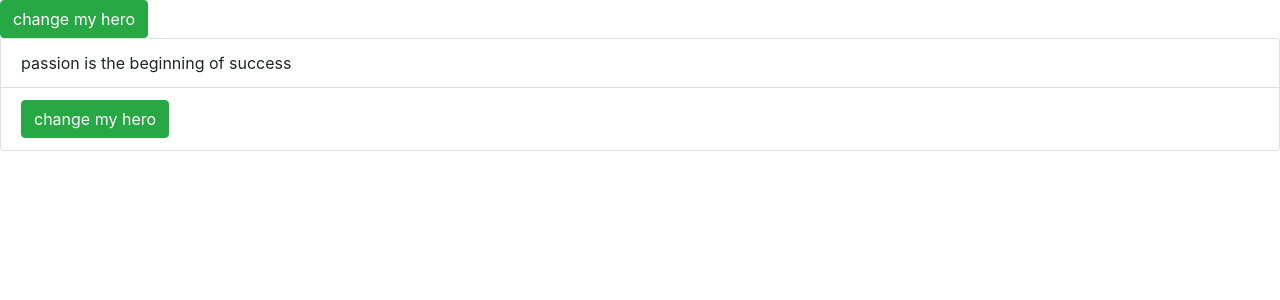
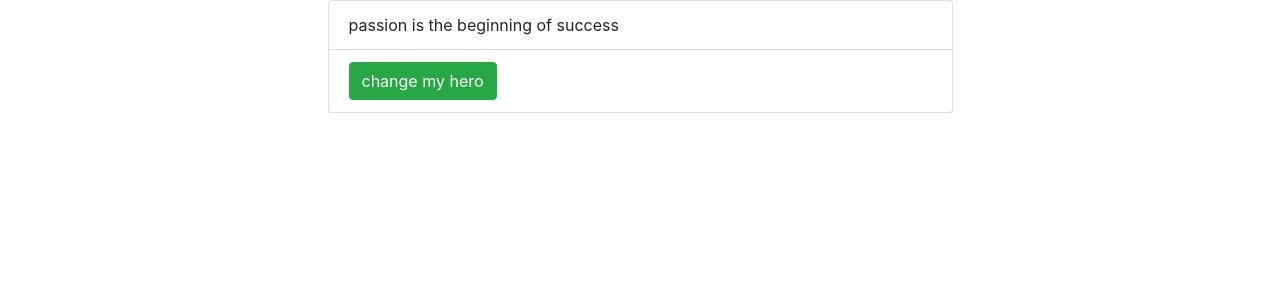
Before and after one commit to EnockOMONDI/QUOTES, an Angular app: page / in a window 1280 px wide. Shown: the top 300 px of the page. Built offline with nearby package versions, Linux system fonts and the light colour scheme.

Commit message:
positioned my properties

```diff
--- a/src/app/motivational-quotes/motivational-quotes.component.html
+++ b/src/app/motivational-quotes/motivational-quotes.component.html
@@ -7,11 +7,15 @@
   <title>QUOTES</title>
 </head>
 <body>
+<div class="row">
+  <div class="col-6 offset-3">
+    <ul class="list-group">
+      <li class="list-group-item">{{quote1}}</li>
+      <li class="list-group-item"><button class="btn btn-success"  type="button" name="button" (click) = "changehero()">change my hero </button></li>
+    </ul>
+  </div>
+</div>
 
-<button class="btn btn-success"  type="button" name="button" (click) = "changehero()">change my hero </button>
-<ul class="list-group">
-  <li class="list-group-item">{{quote1}}</li>
-  <li class="list-group-item"><button class="btn btn-success"  type="button" name="button" (click) = "changehero()">change my hero </button></li>
-</ul>
+
 </body>
 </html>
```
